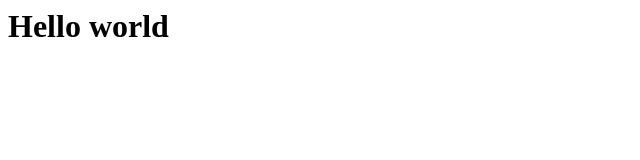
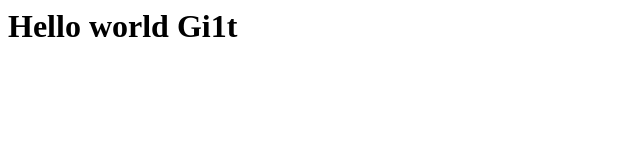
Before and after one commit to kasymhan/git-repo, a plain HTML site: page index.html in a window 1280 px wide. Shown: the whole page, without its empty margins (0-640 px from the left). Drawn offline with Linux system fonts and the light colour scheme.

Commit message:
Wrong commit

```diff
--- a/index.html
+++ b/index.html
@@ -1 +1 @@
-<h1>Hello world</h1>
+<h1>Hello world Gi1t</h1>
```
Also changed, not shown: 1 other file.
